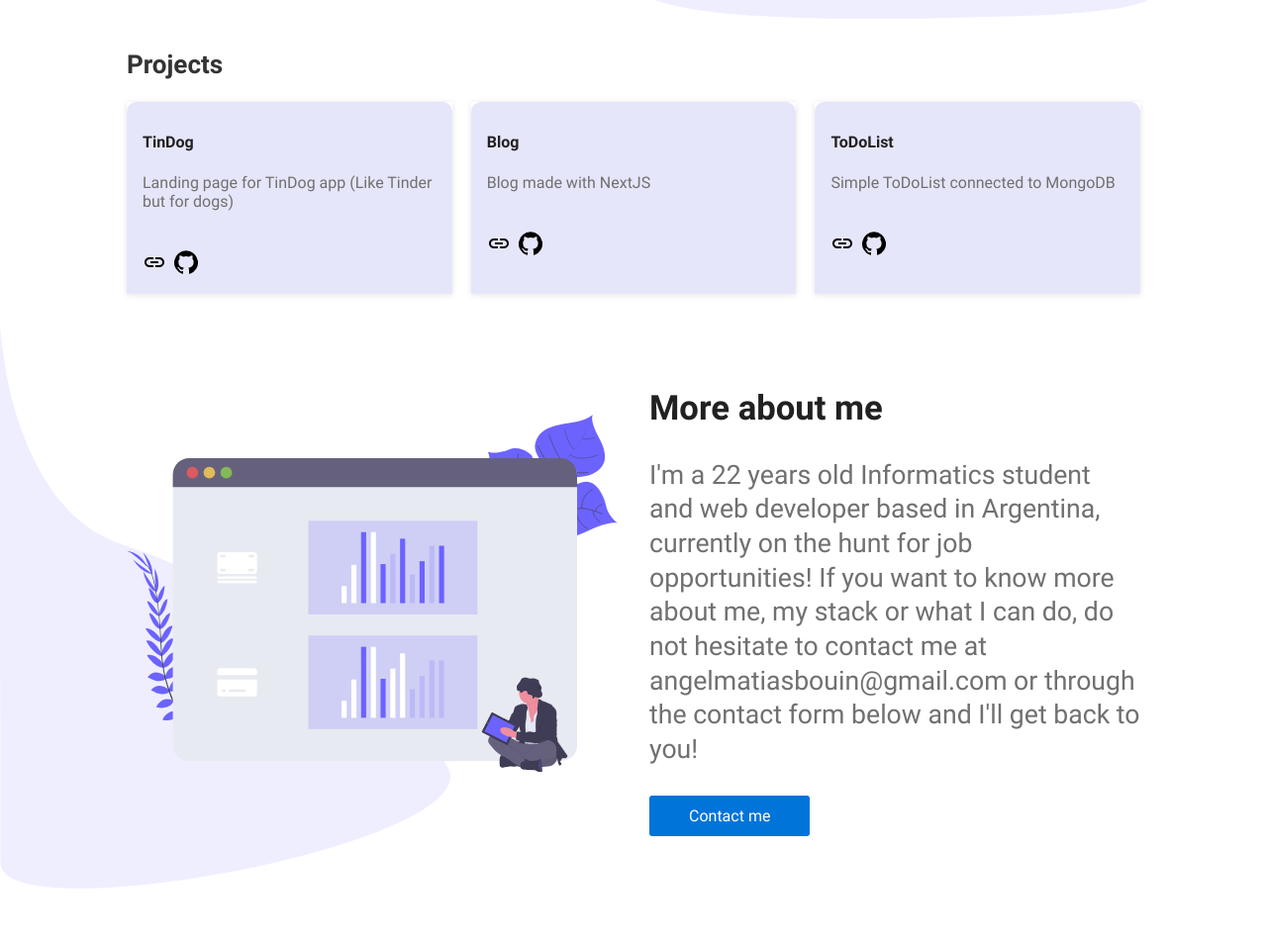
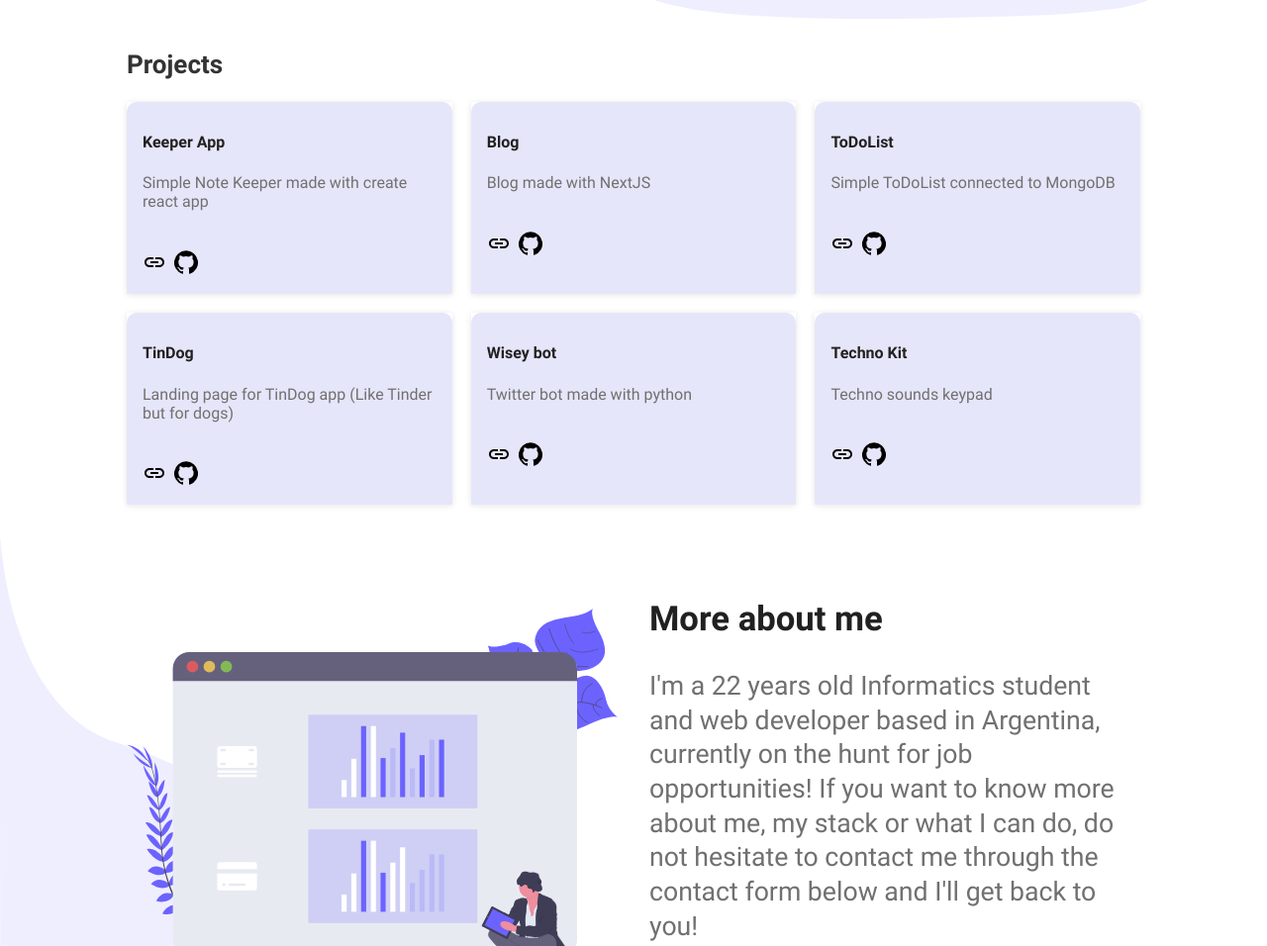
Before and after one commit to matiasbouin/personal-portfolio, a Gatsby site: page / in a window 1280 px wide. Shown: the part 580-1536 px from the top of the page at 99% size. Built offline with nearby package versions, Linux system fonts and the light colour scheme; Gatsby itself is replaced by a stand-in of ours.

Commit message:
publish version

```diff
--- a/src/components/landing/Projects/proyects.json
+++ b/src/components/landing/Projects/proyects.json
@@ -1,10 +1,10 @@
 [
   {
     "id": 1,
-    "name": "TinDog",
-    "description": "Landing page for TinDog app (Like Tinder but for dogs)",
-    "link": "https://matiasbouin.github.io/TinDog/",
-    "github": "https://github.com/matiasbouin/TinDog"
+    "name": "Keeper App",
+    "description": "Simple Note Keeper made with create react app",
+    "link": "https://simple-note-keeper.vercel.app/",
+    "github": "https://github.com/matiasbouin/NoteKeeper"
   },
   {
     "id": 2,
@@ -19,5 +19,27 @@
     "description": "Simple ToDoList connected to MongoDB",
     "link": "https://arcane-escarpment-23136.herokuapp.com/",
     "github": "https://github.com/matiasbouin/to-do-list-mongodb"
+  },
+  {
+    "id": 4,
+    "name": "TinDog",
+    "description": "Landing page for TinDog app (Like Tinder but for dogs)",
+    "link": "https://matiasbouin.github.io/TinDog/",
+    "github": "https://github.com/matiasbouin/TinDog"
+  },
+  {
+    "id": 5,
+    "name": "Wisey bot",
+    "description": "Twitter bot made with python",
+    "link": "https://twitter.com/wiseybot",
+    "github": "https://github.com/matiasbouin/wisey-bot"
+  },
+  {
+    "id": 6,
+    "name": "Techno Kit",
+    "description": "Techno sounds keypad",
+    "link": "https://matiasbouin.github.io/TechnoKit/",
+    "github": "https://github.com/matiasbouin/TechnoKit"
   }
+
 ]
--- a/src/components/landing/Skills/index.jsx
+++ b/src/components/landing/Skills/index.jsx
@@ -19,7 +19,7 @@ export const Skills = () => {
           <p>
             I'm a 22 years old Informatics student and web developer based in Argentina, currently on the hunt
             for job opportunities! If you want to know more about me, my stack or what I can do, do not hesitate to contact
-            me at angelmatiasbouin@gmail.com or through the contact form below and I'll get back to you!
+            me through the contact form below and I'll get back to you!
           </p>
           <Button as={AnchorLink} href="#contact">
             Contact me
--- a/src/components/theme/Footer/index.jsx
+++ b/src/components/theme/Footer/index.jsx
@@ -1,7 +1,8 @@
-import React, { useContext } from 'react';
+import React, { useContext, preventDefault } from 'react';
 import { ThemeContext } from 'providers/ThemeProvider';
 import { Container } from 'components/common';
 import { Wrapper, Flex, Links, Details } from './styles';
+import Link from '@material-ui/core/Link';
 import GitHubIcon from '@material-ui/icons/GitHub';
 import LinkedInIcon from '@material-ui/icons/LinkedIn';
 
@@ -23,10 +24,14 @@ export const Footer = () => {
       {/* >>>>>>>>>> AGREGAR LINKS A LINKEDIN Y GITHUB <<<<<<<<<<<< */}
       <Links theme={theme}>
         <div>
-          <GitHubIcon/>
+          <Link href="https://github.com/matiasbouin" onClick={preventDefault} target="_blank" rel="noopener noreferrer">
+            <GitHubIcon/>
+          </Link>
         </div>
         <div>
-          <LinkedInIcon/>
+          <Link href="https://www.linkedin.com/in/matias-bouin/" onClick={preventDefault} target="_blank" rel="noopener noreferrer">
+            <LinkedInIcon/>
+          </Link>
         </div>
         {/* {social.map(({ id, name, link, icon }) => (
           <a key={id} href={link} target="_blank" rel="noopener noreferrer" aria-label={`follow me on ${name}`}>
```
